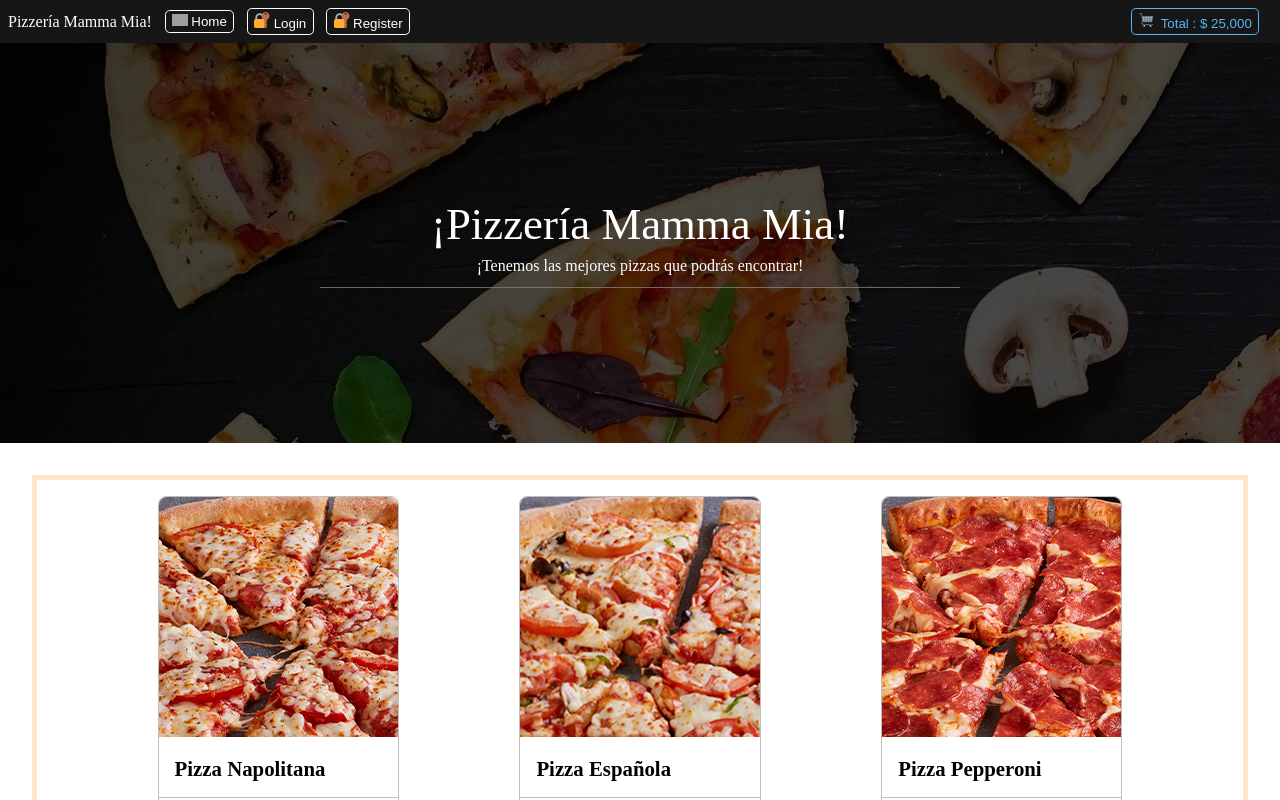
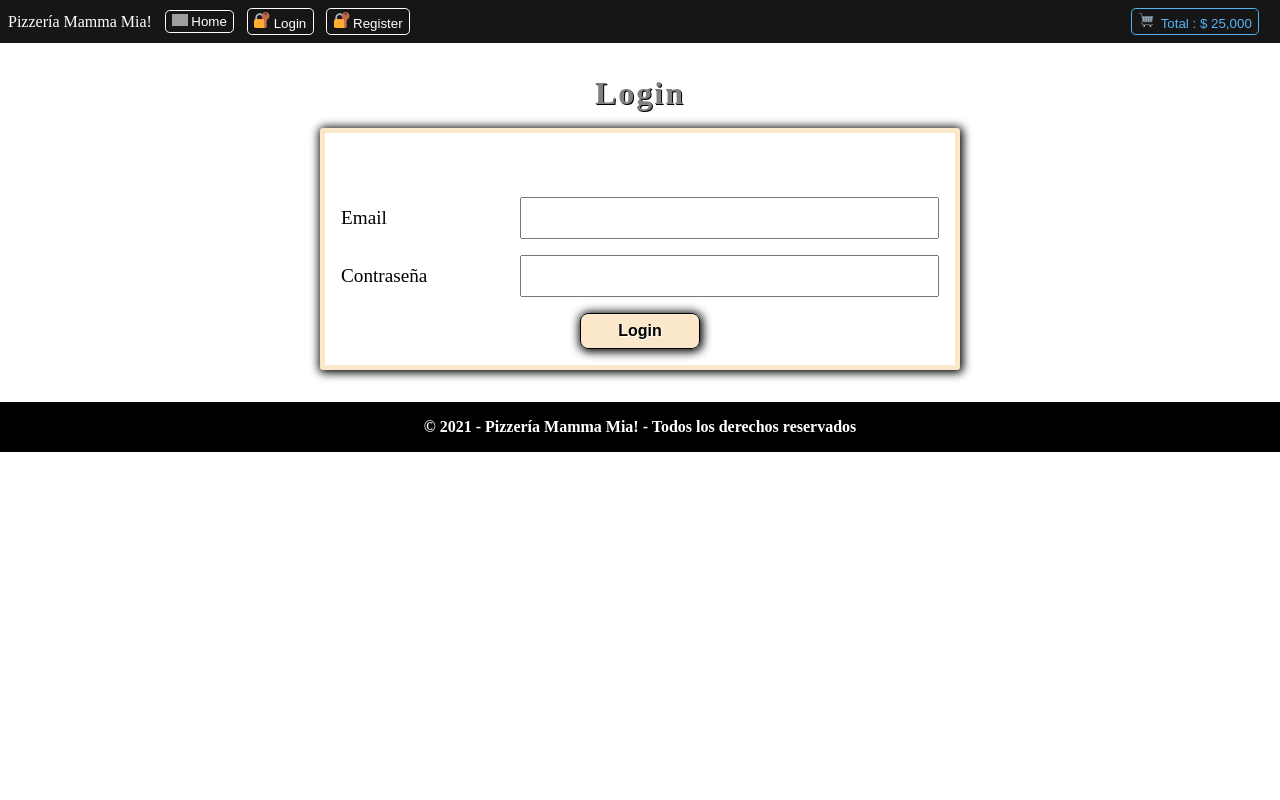
Before and after one commit to Lebrix98/DefLatamReact, a React (Vite) app: page / in a window 1280 px wide. Shown: the top 800 px of the page. Built offline with nearby package versions, Linux system fonts and the light colour scheme; grey boxes are pictures that could not be loaded.

Commit message:
Advance hito 2, create Register and Login Page

```diff
--- a/src/App.jsx
+++ b/src/App.jsx
@@ -1,4 +1,4 @@
-import { Home, Footer, Navbar } from "./components/index";
+import { Home, Footer, Navbar, Register, Login } from "./components/index";
 
 import homeIcon from "./assets/svg/home.svg";
 import profileIcon from "./assets/svg/profile.svg";
@@ -22,7 +22,9 @@ function App() {
   return (
     <>
       <Navbar icons={icons} />
-      <Home icons={icons}/>
+      {/* <Home icons={icons} /> */}
+      {/* <Register /> */}
+      <Login />
       <Footer />
     </>
   );
--- a/src/components/Home/Home.jsx
+++ b/src/components/Home/Home.jsx
@@ -1,4 +1,4 @@
-import { CardPizza, Header, Navbar } from "../index.jsx";
+import { CardPizza, Header } from "../index.jsx";
 
 
 
--- /dev/null
+++ b/src/components/Login/Login.jsx
@@ -0,0 +1,82 @@
+import React, { useState } from "react";
+import './style.css';
+
+export const Login = () => {
+  const initEmail = "";
+  const initPass = "";
+
+  const initMessage = "";
+  const initError = false;
+
+  // Use State
+  const [email, setEmail] = useState(initEmail);
+  const [pass, setPass] = useState(initPass);
+
+  const [message, setMessage] = useState(initMessage);
+  const [error, setError] = useState(initError);
+
+  const resetValues = () => {
+    setEmail(initEmail);
+    setPass(initPass);
+  };
+
+  const validateInput = (e) => {
+    e.preventDefault();
+
+    if (!email.trim() || !pass.trim()) {
+      setMessage("Todos los campos son Obligatorios.");
+      setError(true);
+      return;
+    }
+
+    if (pass.length > 6) {
+      setMessage("La Contraseña debe tener maximo 6 caracteres.");
+      setError(true);
+      return;
+    }
+
+    setMessage("Usuario Ingresando");
+    setError(false);
+    resetValues();
+  };
+
+  return (
+    <>
+      <div className="Container_register">
+        <h2 className="Title_register">Login</h2>
+        <form className="Form_register" onSubmit={validateInput}>
+          <p
+            className={`Message ${
+              error ? "error" : message.length != 0 ? "success" : null
+            }`}
+          >
+            {error ? message : message.length != 0 ? message : null}
+          </p>
+          <div className="Form_Option">
+            <label>Email</label>
+            <input
+              type="email"
+              name="Email"
+              value={email}
+              onChange={(e) => setEmail(e.target.value)}
+            />
+          </div>
+          <div className="Form_Option">
+            <label>Contraseña</label>
+            <input
+              type="password"
+              name="Password"
+              value={pass}
+              onChange={(e) => setPass(e.target.value)}
+            />
+          </div>
+          <button className="btn_Submit" type="submit">
+            Login
+          </button>
+        </form>
+      </div>
+    </>
+  );
+};
+
+export default Login;
--- /dev/null
+++ b/src/components/Login/style.css
@@ -0,0 +1,83 @@
+.Container_register {
+  width: 100%;
+  display: flex;
+  flex-flow: column wrap;
+  align-items: center;
+  margin: 2rem 0rem;
+
+  > .Title_register {
+    font-size: 2rem;
+    margin-bottom: 1rem;
+    letter-spacing: 2px;
+    font-weight: 900;
+    color: rgb(128, 128, 128);
+    text-shadow: 1px 1px #000;
+  }
+
+  > .Form_register {
+    width: 100%;
+    max-width: 50%;
+    display: flex;
+    flex-flow: column wrap;
+    align-content: center;
+    align-items: center;
+    padding: 1rem;
+    border: 5px solid rgba(241, 176, 76, 0.3);
+    border-radius: 0.2rem;
+    box-shadow: 1px 1px 10px 2px #000;
+
+    > .Form_Option {
+      width: 100%;
+      display: flex;
+      margin-bottom: 1rem;
+      align-items: center;
+      label {
+        width: 30%;
+        font-size: 1.2rem;
+      }
+      input {
+        width: 70%;
+        padding: 0.5rem;
+        font-size: 1.2rem;
+      }
+    }
+
+    > .btn_Submit {
+      width: 100%;
+      max-width: 20%;
+      display: flex;
+      justify-content: center;
+      padding: 0.5rem;
+      border-radius: 0.5rem;
+      font-size: 1rem;
+      font-weight: 900;
+      text-shadow: 1px 1px 1px #fff;
+      border: 1px solid #000;
+      box-shadow: 1px 1px 10px 2px #000;
+      background-color: rgba(241, 176, 76, 0.3);
+    }
+
+    > .btn_Submit:hover {
+      color: #fff;
+      text-shadow: 1px 1px 1px #000;
+      background-color: rgba(177, 128, 55, 0.3);
+    }
+  }
+}
+
+.Message {
+  padding: 1rem;
+  color: white;
+  text-align: center;
+  font-weight: bold;
+  border-radius: 10px;
+  margin-bottom: 1rem;
+}
+
+.error {
+  background-color: red;
+}
+
+.success {
+  background-color: green;
+}
--- /dev/null
+++ b/src/components/Register/Register.jsx
@@ -0,0 +1,132 @@
+import React, { useState } from "react";
+import "./style.css";
+
+export const Register = () => {
+  // Initial Value
+  const initEmail = "";
+  const initPass = "";
+  const initPassConfirm = "";
+
+  const initMessage = "";
+  const initError = false;
+
+  // Use State
+  const [email, setEmail] = useState(initEmail);
+  const [pass, setPass] = useState(initPass);
+  const [passCofirm, setPassConfirm] = useState(initPassConfirm);
+
+  const [message, setMessage] = useState(initMessage);
+  const [error, setError] = useState(initError);
+
+  const resetValues = () => {
+    setEmail(initEmail);
+    setPass(initPass);
+    setPassConfirm(initPassConfirm);
+  };
+
+  const validateInput = (e) => {
+    e.preventDefault();
+
+    if (!email.trim() || !pass.trim() || !passCofirm.trim()) {
+      setMessage("Todos los campos son Obligatorios.");
+      setError(true);
+      return;
+    }
+
+    if (pass.length > 6) {
+      setMessage("La Contraseña debe tener maximo 6 caracteres.");
+      setError(true);
+      return;
+    }
+
+    if (pass !== passCofirm) {
+      setMessage("Las Contraseñas ingresadas son distintas.");
+      setError(true);
+      return;
+    }
+
+    setMessage("Usuario creado correctamente.");
+    setError(false);
+    resetValues();
+  };
+
+  return (
+    <>
+      <div className="Container_register">
+        <h2 className="Title_register">Registar</h2>
+        <form className="Form_register" onSubmit={validateInput}>
+          <p
+            className={`Message ${
+              error ? "error" : message.length != 0 ? "success" : null
+            }`}
+          >
+            {error ? message : message.length != 0 ? message : null}
+          </p>
+          <div className="Form_Option">
+            <label>Email</label>
+            <input
+              type="email"
+              name="Email"
+              value={email}
+              onChange={(e) => setEmail(e.target.value)}
+            />
+          </div>
+          <div className="Form_Option">
+            <label>Contraseña</label>
+            <input
+              type="password"
+              name="Password"
+              value={pass}
+              onChange={(e) => setPass(e.target.value)}
+            />
+          </div>
+          <div className="Form_Option">
+            <label>Confirmar Contraseña</label>
+            <input
+              type="password"
+              name="Confirm"
+              value={passCofirm}
+              onChange={(e) => setPassConfirm(e.target.value)}
+            />
+          </div>
+          <button className="btn_Submit" type="submit">
+            Enviar
+          </button>
+        </form>
+      </div>
+    </>
+  );
+};
+
+export default Register;
+
+//   const dataForm = [
+//     {
+//       id: 1,
+//       label: "Email",
+//       type: "email",
+//       name: "email",
+//       value: email,
+//       setter: (e) => setEmail(e.target.value),
+//     },
+//     {
+//       id: 2,
+//       label: "Contraseña",
+//       type: "password",
+//       name: "password",
+//       value: pass,
+//       setter: (e) => setPass(e.target.value),
+//     },
+//   ];
+
+/* {dataForm.map(({ id, label, name, type, value, setter }) => {
+    <div id={id}>
+        <label>{label}</label>
+        <input
+            type={type}
+            name={name}
+            onChange={setter}
+            value={value}
+        />
+    </div>;
+})}*/
--- /dev/null
+++ b/src/components/Register/style.css
@@ -0,0 +1,83 @@
+.Container_register {
+    width: 100%;
+    display: flex;
+    flex-flow: column wrap;
+    align-items: center;
+    margin: 2rem 0rem;
+
+    > .Title_register {
+        font-size: 2rem;
+        margin-bottom: 1rem;
+        letter-spacing: 2px;
+        font-weight: 900;
+        color: rgb(128, 128, 128);
+        text-shadow: 1px 1px #000;
+    }
+
+    > .Form_register {
+        width: 100%;
+        max-width: 50%;
+        display: flex;
+        flex-flow: column wrap;
+        align-content: center;
+        align-items: center;
+        padding: 1rem;
+        border: 5px solid rgba(241, 176, 76, 0.3);
+        border-radius: 0.2rem;
+        box-shadow: 1px 1px 10px 2px #000;
+
+        > .Form_Option {
+            width: 100%;
+            display: flex;
+            margin-bottom: 1rem;
+            align-items: center;
+            label {
+                width: 30%;
+                font-size: 1.2rem;
+            }
+            input {
+                width: 70%;
+                padding: 0.5rem;
+                font-size: 1.2rem;
+            }
+        }
+
+        > .btn_Submit {
+            width: 100%;
+            max-width: 20%;
+            display: flex;
+            justify-content: center;
+            padding: 0.5rem;
+            border-radius: 0.5rem;
+            font-size: 1rem;
+            font-weight: 900;
+            text-shadow: 1px 1px 1px #fff;
+            border: 1px solid #000;
+            box-shadow: 1px 1px 10px 2px #000;
+            background-color: rgba(241, 176, 76, 0.3);
+        }
+
+        > .btn_Submit:hover {
+            color: #fff;
+            text-shadow: 1px 1px 1px #000;
+            background-color: rgba(177, 128, 55, 0.3);
+        }
+    }
+}
+
+.Message {
+    padding: 1rem;
+    color: white;
+    text-align: center;
+    font-weight: bold;
+    border-radius: 10px;
+    margin-bottom: 1rem;
+}
+
+.error {
+  background-color: red;
+}
+
+.success {
+  background-color: green;
+}
--- a/src/components/index.jsx
+++ b/src/components/index.jsx
@@ -3,3 +3,5 @@ export { Footer } from './Footer/Footer';
 export { Header } from './Header/Header';
 export { Home } from './Home/Home';
 export { Navbar } from './Navbar/Navbar';
+export { Register } from './Register/Register';
+export { Login } from './Login/Login';
```
Also changed, not shown: src/components/Footer/style.css (indentation only).
